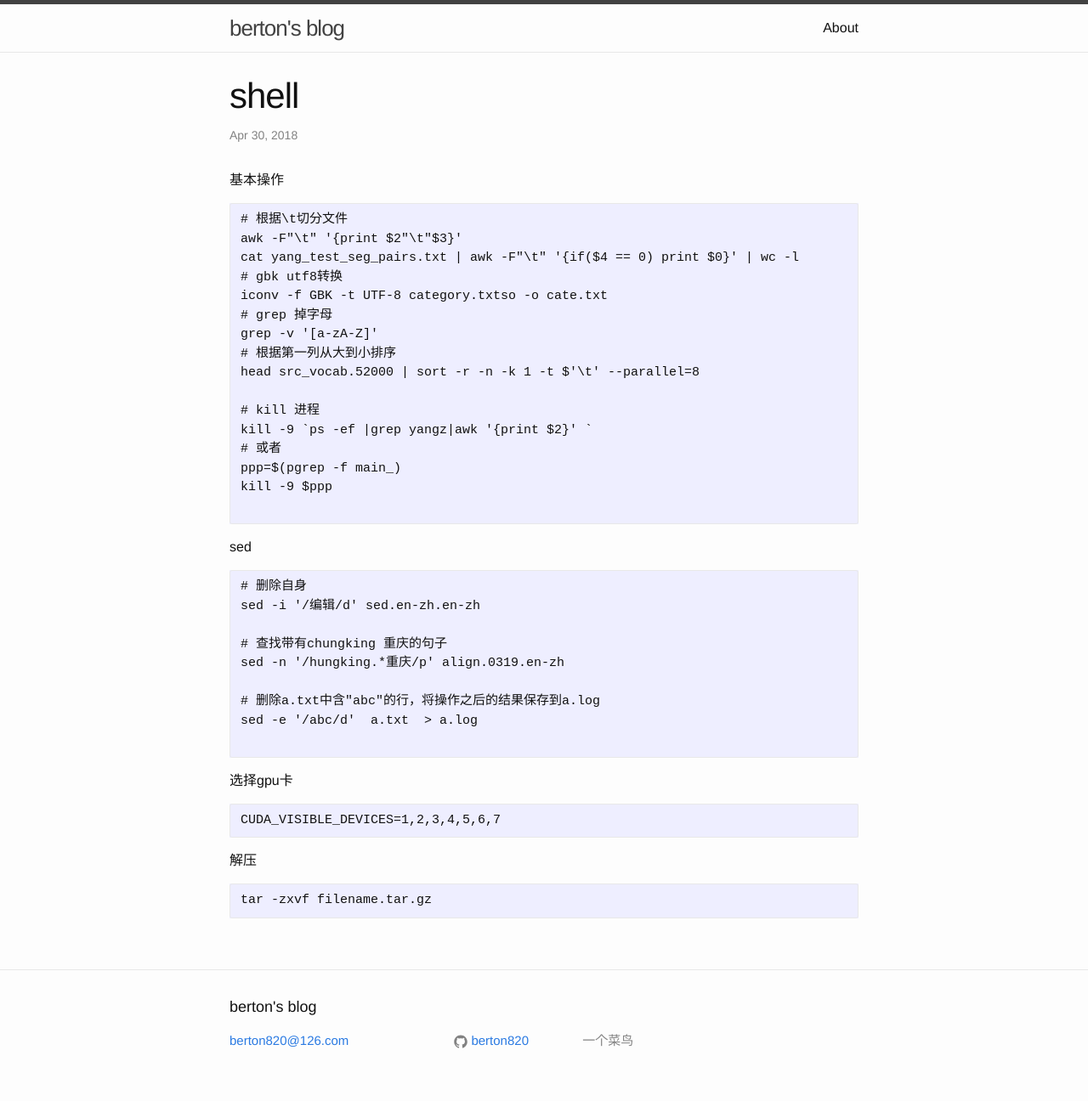
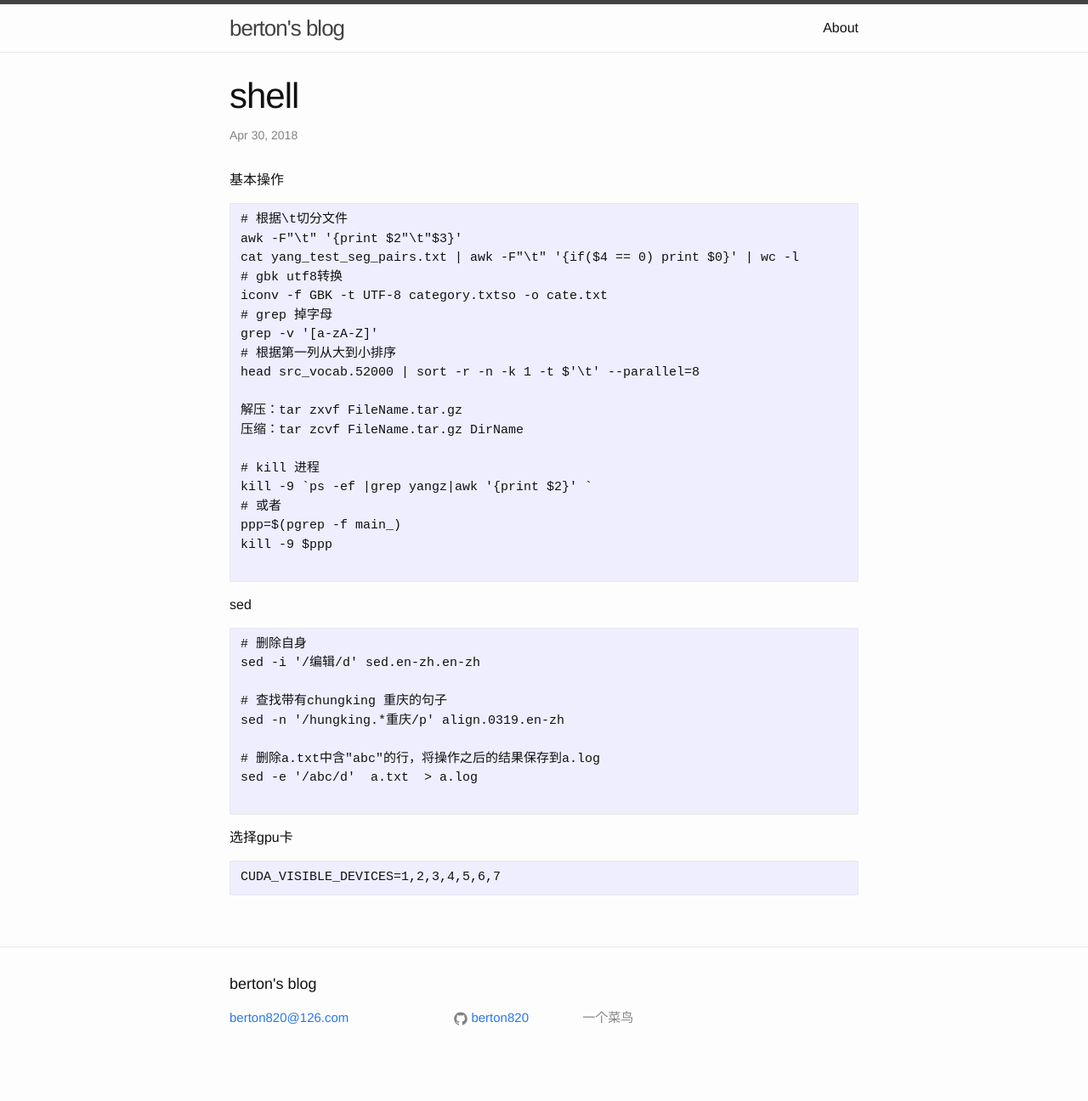
Before and after one commit to berton820/berton820.github.io, a Jekyll site: the page built from _posts/2019-6-30-shell.markdown, in a window 1280 px wide. Shown: the whole page at 85% size. Built offline with Jekyll 4.4.1, drawn with Linux system fonts in a browser that asks for light colours; after the commit the page ends 1269 px from its top, so only the background shows below that.

Commit message:
2019年 9月20日 星期五 17时57分19秒 CST

````diff
--- a/_posts/2019-6-30-shell.markdown
+++ b/_posts/2019-6-30-shell.markdown
@@ -16,6 +16,9 @@ iconv -f GBK -t UTF-8 category.txtso -o cate.txt
 grep -v '[a-zA-Z]'
 # 根据第一列从大到小排序
 head src_vocab.52000 | sort -r -n -k 1 -t $'\t' --parallel=8
+
+解压：tar zxvf FileName.tar.gz
+压缩：tar zcvf FileName.tar.gz DirName
 
 # kill 进程
 kill -9 `ps -ef |grep yangz|awk '{print $2}' `
@@ -42,7 +45,3 @@ sed -e '/abc/d'  a.txt  > a.log
 ```
 CUDA_VISIBLE_DEVICES=1,2,3,4,5,6,7
 ```
-解压
-```
-tar -zxvf filename.tar.gz
-```
````
